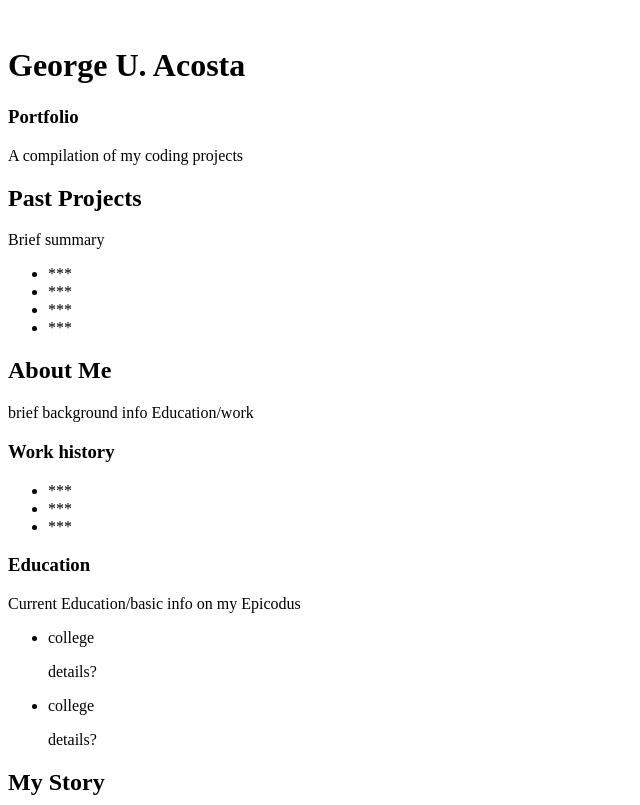
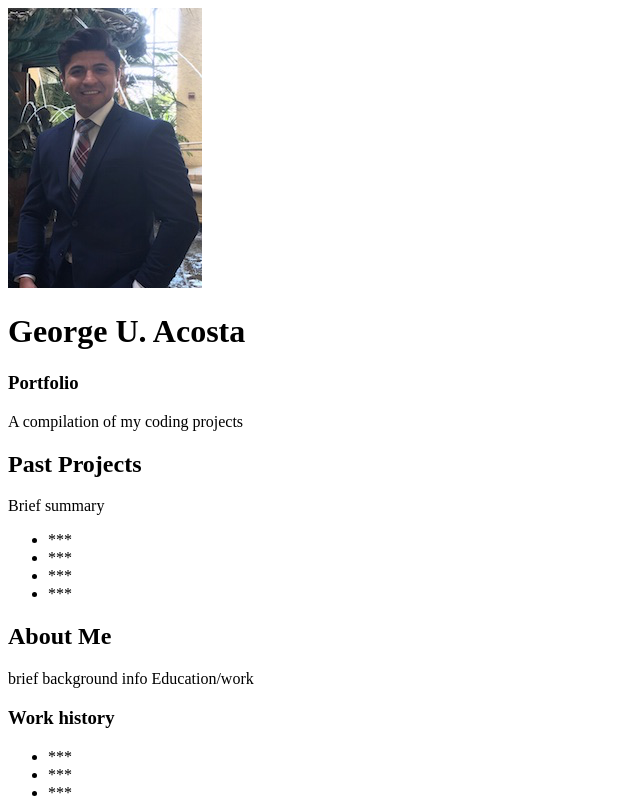
Before and after one commit to GACOSTA1988/my-portfolio, a plain HTML site: page index.html in a window 1280 px wide. Shown: the top 805 px of the page, without its empty margins (0-640 px from the left). Drawn offline with Linux system fonts and the light colour scheme.

Commit message:
add imgs to dir

```diff
--- a/index.html
+++ b/index.html
@@ -6,7 +6,7 @@
   </head>
   <body>
 
-    <img src="" alt="">
+    <img src="img/george.png" alt="">
     <h1>George U. Acosta</h1>
     <h3>Portfolio</h3>
 
```
Also changed, not shown: img/george.png (added), 2 other files.
